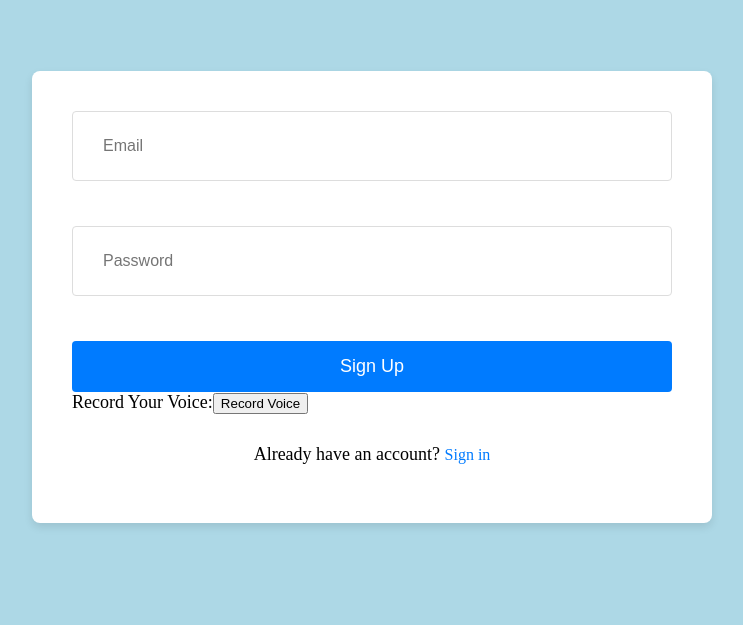
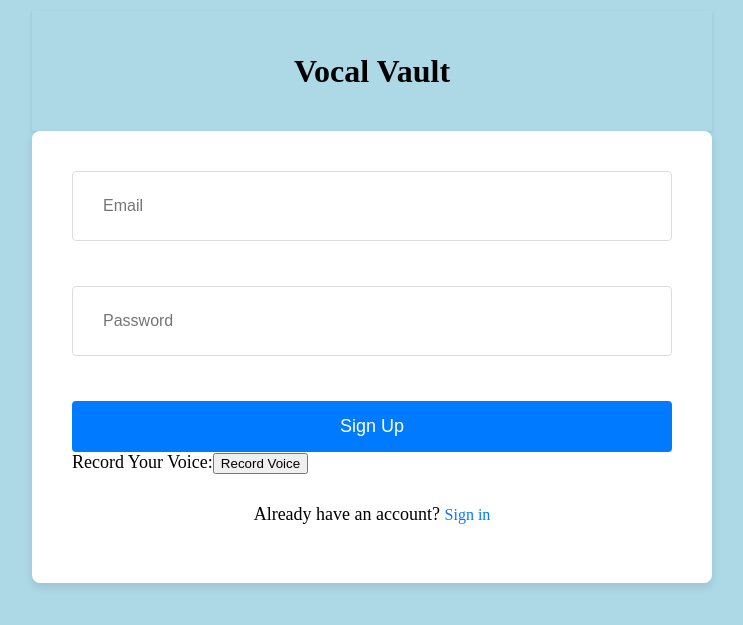
Before and after one commit to ElyasBelkhir/VocalVault, a React (Vite) app in the folder frontend/: page /signup in a window 1280 px wide. Shown: the part 103-728 px from the top of the page, without its empty margins (268-1011 px from the left). Built offline with nearby package versions, Linux system fonts and the light colour scheme; no server answers.

Commit message:
header file

```diff
--- a/frontend/src/App.jsx
+++ b/frontend/src/App.jsx
@@ -6,6 +6,7 @@ import { getAuth, onAuthStateChanged, signInWithEmailAndPassword, signOut } from
 import {BrowserRouter, Route, Routes} from "react-router-dom";
 import SignIn from "./Components/SignIn.jsx";
 import SignUp from './Components/SignUp.jsx'
+import Header from "./Components/Header.jsx";
 
 const firebaseConfig = {
   apiKey: "AIzaSyBPFPRCkDm0lbeLQOvym-bp0K9pI8JJI5Y",
@@ -53,6 +54,7 @@ function App() {
 
   return (
       <BrowserRouter>
+        <Header></Header>
         <Routes>
           <Route path="/" element={<SignIn/>}/>
           <Route path="/signin" element={<SignIn/>}/>
--- /dev/null
+++ b/frontend/src/Assets/Header.css
@@ -0,0 +1,23 @@
+/* Header Styles */
+.app-header {
+    color: #000000; /* White text color for contrast */
+    text-align: center; /* Center-align the content */
+    padding: 20px 0; /* Padding for spacing at top and bottom */
+    display: flex; /* Use flexbox for layout */
+    justify-content: center; /* Center content horizontally */
+    align-items: center; /* Center content vertically */
+    box-shadow: 0 2px 4px rgba(0, 0, 0, 0.1); /* Subtle shadow for depth */
+    font-family: 'lobo';
+}
+
+  .app-header img {
+    max-height: 60px; /* Set maximum height for the logo */
+    width: auto; /* Maintain aspect ratio */
+  }
+
+  /* Include this if you need responsiveness */
+  @media (max-width: 768px) {
+    .app-header img {
+      max-height: 40px; /* Smaller logo for smaller screens */
+    }
+  }
--- /dev/null
+++ b/frontend/src/Components/Header.jsx
@@ -0,0 +1,12 @@
+import React from 'react'
+import '../Assets/Header.css'
+
+const Header = () => {
+  return (
+    <header className="app-header">
+    <h1>Vocal Vault</h1>
+    </header>
+  )
+}
+
+export default Header
```
